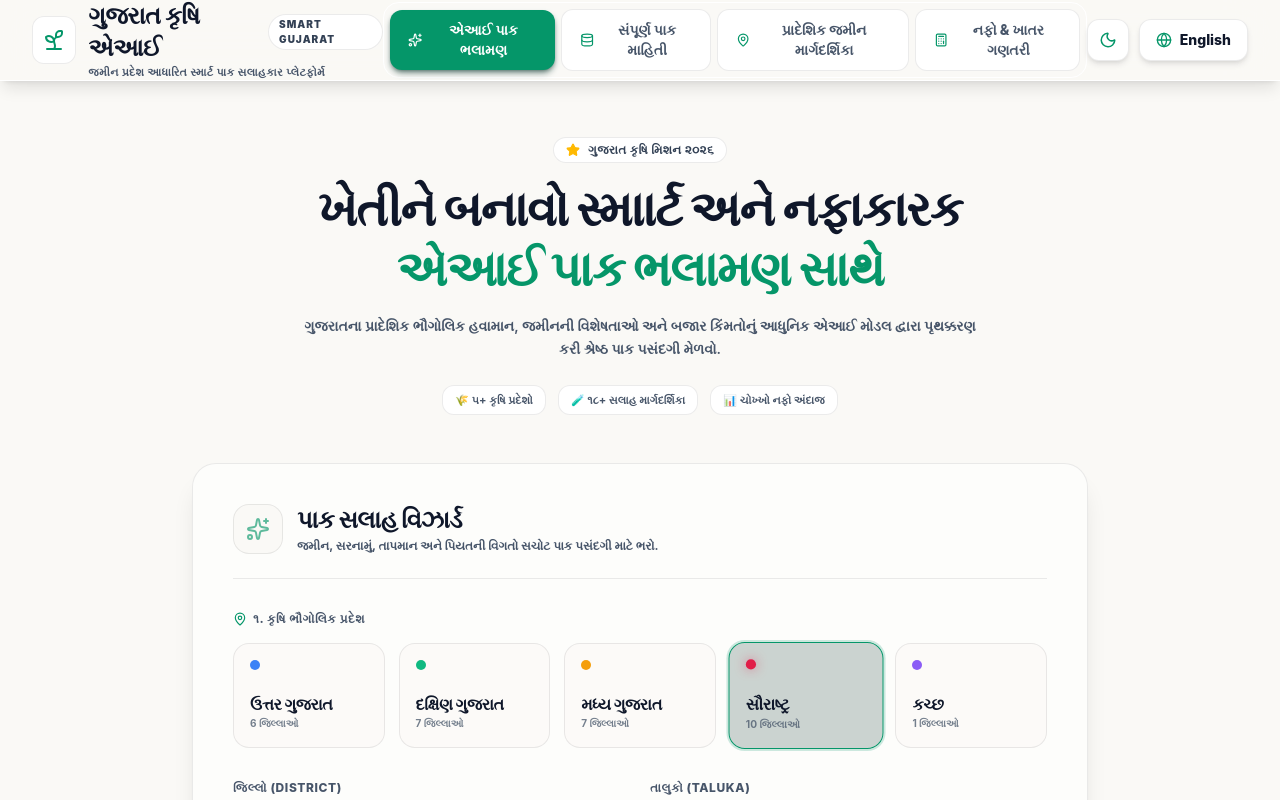
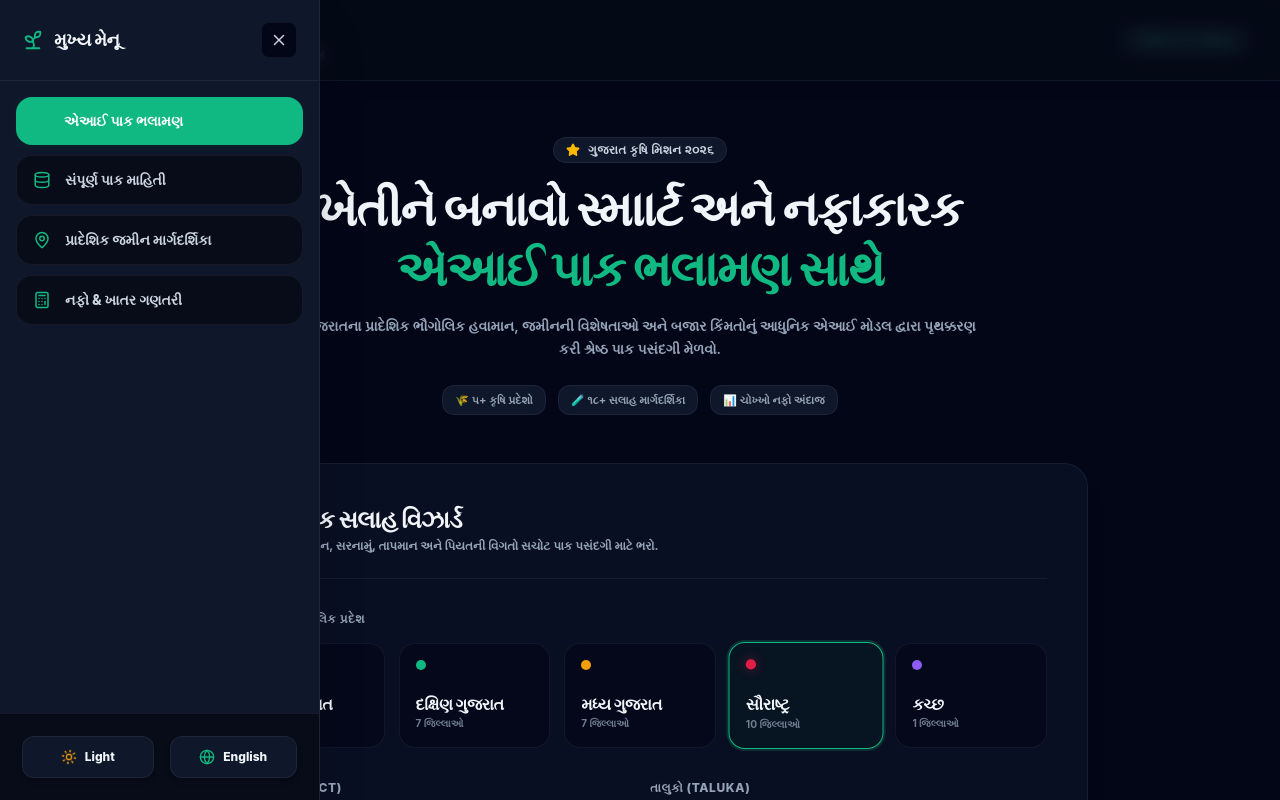
Before and after one commit to dakshsoni1005/agritech, a React (Vite) app: page / in a window 1280 px wide. Both pictures are taken after a click on the button "Open Menu / મેનૂ ખોલો". Shown: the top 800 px of the page. Built offline with nearby package versions, Linux system fonts and the light colour scheme.

Commit message:
Convert navigation options into a collapsible sliding sidebar drawer

```diff
--- a/src/components/Header.jsx
+++ b/src/components/Header.jsx
@@ -1,150 +1,186 @@
-import React from 'react';
-import { Sprout, Database, MapPin, Calculator, Globe, Sparkles, Sun, Moon } from 'lucide-react';
+import React, { useState } from 'react';
+import { Sprout, Database, MapPin, Calculator, Globe, Sparkles, Sun, Moon, Menu, X } from 'lucide-react';
 
 export default function Header({ activeTab, setActiveTab, lang, setLang, theme, setTheme }) {
+  const [isSidebarOpen, setIsSidebarOpen] = useState(false);
+
   return (
-    <header className="sticky top-0 z-50 bg-slate-950/80 backdrop-blur-xl border-b border-slate-900 text-slate-100 shadow-lg">
+    <header className="sticky top-0 z-40 bg-slate-950/85 backdrop-blur-xl border-b border-slate-900 text-slate-100 shadow-lg transition-colors duration-300">
       <div className="max-w-7xl mx-auto px-4 sm:px-6 lg:px-8">
         <div className="flex items-center justify-between h-20">
 
+          <div className="flex items-center space-x-4">
+            {/* Menu Hamburger Trigger Button */}
+            <button
+              onClick={() => setIsSidebarOpen(true)}
+              className="flex items-center justify-center w-11 h-11 rounded-xl bg-slate-900 hover:bg-slate-850 border border-slate-800 hover:border-emerald-500/40 text-slate-200 transition-all duration-300 shadow-md cursor-pointer shrink-0"
+              title="Open Menu / મેનૂ ખોલો"
+            >
+              <Menu className="w-5.5 h-5.5 text-emerald-500" />
+            </button>
+
             {/* Logo & Branding */}
             <div className="flex items-center space-x-3 cursor-pointer group" onClick={() => setActiveTab('recommendation')}>
-            <div className="w-12 h-12 rounded-xl bg-slate-900 border border-slate-800 flex items-center justify-center transition-all duration-300 group-hover:border-emerald-500/40">
-              <Sprout className="w-6 h-6 text-emerald-500 group-hover:rotate-12 transition-transform duration-300" />
+              <div className="w-11 h-11 rounded-xl bg-slate-900 border border-slate-800 flex items-center justify-center transition-all duration-300 group-hover:border-emerald-500/40">
+                <Sprout className="w-5.5 h-5.5 text-emerald-500 group-hover:rotate-12 transition-transform duration-300" />
               </div>
               <div>
                 <div className="flex items-center space-x-2">
-                <span className="font-extrabold text-xl sm:text-2xl text-slate-100 tracking-tight">
+                  <span className="font-extrabold text-lg sm:text-xl text-slate-100 tracking-tight">
                     {lang === 'gu' ? 'ગુજરાત કૃષિ એઆઈ' : 'Krishi Advisory AI'}
                   </span>
-                <span className="bg-slate-900 text-slate-350 text-[10px] uppercase font-black tracking-widest px-2.5 py-0.5 rounded-full border border-slate-800 hidden sm:inline-block">
-                  Smart Gujarat
-                </span>
                 </div>
-              <p className="text-[11px] text-slate-450 font-semibold tracking-wide">
-                {lang === 'gu' ? 'જમીન પ્રદેશ આધારિત સ્માર્ટ પાક સલાહકાર પ્લેટફોર્મ' : 'AI Crop Recommendation & Advisory Portal'}
+                <p className="text-[10px] text-slate-450 font-semibold tracking-wide hidden sm:block">
+                  {lang === 'gu' ? 'જમીન પ્રદેશ આધારિત સ્માર્ટ પાક સલાહકાર' : 'AI Crop Recommendation & Advisory Portal'}
                 </p>
               </div>
             </div>
+          </div>
 
-          {/* Desktop Navigation */}
-          <nav className="hidden lg:flex items-center space-x-1.5 bg-slate-950 p-1.5 rounded-2xl border border-slate-900">
+          {/* Right Header Status: Displays current active layout tab */}
+          <div className="flex items-center">
+            <span className="bg-slate-900 text-emerald-500 text-[10px] uppercase font-black tracking-widest px-3.5 py-1.5 rounded-xl border border-slate-800 transition-all duration-300">
+              {activeTab === 'recommendation' && (lang === 'gu' ? 'એઆઈ પાક ભલામણ' : 'AI Recommendation')}
+              {activeTab === 'database' && (lang === 'gu' ? 'પાક માહિતી કોષ' : 'Crop Database')}
+              {activeTab === 'regions' && (lang === 'gu' ? 'જમીન માર્ગદર્શિકા' : 'Soil Insights')}
+              {activeTab === 'calculator' && (lang === 'gu' ? 'નફો & ખાતર ગણતરી' : 'Yield & Profit')}
+            </span>
+          </div>
+
+        </div>
+      </div>
+
+      {/* Collapsible Sidebar Drawer Overlay and Panel */}
+      {isSidebarOpen && (
+        <>
+          {/* Backdrop Blur Overlay */}
+          <div
+            className="fixed inset-0 z-45 bg-slate-955/60 backdrop-blur-sm transition-opacity duration-300"
+            onClick={() => setIsSidebarOpen(false)}
+          />
+
+          {/* Sidebar Drawer Panel */}
+          <div className="fixed top-0 left-0 h-screen w-80 max-w-[85vw] bg-slate-900 border-r border-slate-800 z-50 shadow-2xl flex flex-col justify-between animate-slide-right overflow-hidden transition-colors duration-300">
+
+            <div>
+              {/* Sidebar Header */}
+              <div className="p-5.5 border-b border-slate-850 flex items-center justify-between">
+                <div className="flex items-center space-x-2.5">
+                  <Sprout className="w-5.5 h-5.5 text-emerald-500" />
+                  <span className="font-black text-slate-100 text-lg tracking-tight">
+                    {lang === 'gu' ? 'મુખ્ય મેનૂ' : 'Krishi Navigation'}
+                  </span>
+                </div>
                 <button
-              onClick={() => setActiveTab('recommendation')}
-              className={`flex items-center space-x-2 px-4.5 py-2.5 rounded-xl text-sm font-extrabold transition-all duration-300 relative group cursor-pointer ${
+                  onClick={() => setIsSidebarOpen(false)}
+                  className="w-9 h-9 rounded-lg bg-slate-950 border border-slate-850 hover:border-emerald-500/40 text-slate-350 hover:text-white flex items-center justify-center transition-all duration-300 cursor-pointer"
+                >
+                  <X className="w-4.5 h-4.5" />
+                </button>
+              </div>
+
+              {/* Sidebar Navigation Items */}
+              <nav className="p-4 space-y-2.5">
+                <button
+                  onClick={() => {
+                    setActiveTab('recommendation');
+                    setIsSidebarOpen(false);
+                  }}
+                  className={`w-full flex items-center space-x-3.5 px-4 py-3.5 rounded-2xl text-sm font-extrabold transition-all duration-350 group cursor-pointer ${
                     activeTab === 'recommendation'
-                  ? 'bg-emerald-600 text-white shadow-md shadow-emerald-950/50'
-                  : 'text-slate-405 hover:text-emerald-500 bg-slate-900 hover:bg-slate-900/80 border border-slate-850'
+                      ? 'bg-emerald-600 text-white shadow-md shadow-emerald-950/20'
+                      : 'text-slate-300 hover:text-emerald-500 bg-slate-955 hover:bg-slate-950 border border-slate-850 hover:border-emerald-555/20'
                   }`}
                 >
-              <Sparkles className={`w-4 h-4 transition-transform duration-300 group-hover:rotate-12 ${activeTab === 'recommendation' ? 'text-white' : 'text-emerald-500'}`} />
+                  <Sparkles className="w-4.5 h-4.5 text-emerald-500 group-hover:scale-110 transition-transform" />
                   <span>{lang === 'gu' ? 'એઆઈ પાક ભલામણ' : 'AI Recommendation'}</span>
                 </button>
 
                 <button
-              onClick={() => setActiveTab('database')}
-              className={`flex items-center space-x-2 px-4.5 py-2.5 rounded-xl text-sm font-extrabold transition-all duration-300 relative group cursor-pointer ${
+                  onClick={() => {
+                    setActiveTab('database');
+                    setIsSidebarOpen(false);
+                  }}
+                  className={`w-full flex items-center space-x-3.5 px-4 py-3.5 rounded-2xl text-sm font-extrabold transition-all duration-350 group cursor-pointer ${
                     activeTab === 'database'
-                  ? 'bg-emerald-600 text-white shadow-md shadow-emerald-950/50'
-                  : 'text-slate-405 hover:text-emerald-500 bg-slate-900 hover:bg-slate-900/80 border border-slate-850'
+                      ? 'bg-emerald-600 text-white shadow-md shadow-emerald-950/20'
+                      : 'text-slate-300 hover:text-emerald-500 bg-slate-955 hover:bg-slate-950 border border-slate-850 hover:border-emerald-555/20'
                   }`}
                 >
-              <Database className={`w-4 h-4 transition-transform duration-300 group-hover:scale-110 ${activeTab === 'database' ? 'text-white' : 'text-emerald-500'}`} />
+                  <Database className="w-4.5 h-4.5 text-emerald-500 group-hover:scale-110 transition-transform" />
                   <span>{lang === 'gu' ? 'સંપૂર્ણ પાક માહિતી' : 'Crop Database'}</span>
                 </button>
 
                 <button
-              onClick={() => setActiveTab('regions')}
-              className={`flex items-center space-x-2 px-4.5 py-2.5 rounded-xl text-sm font-extrabold transition-all duration-300 relative group cursor-pointer ${
+                  onClick={() => {
+                    setActiveTab('regions');
+                    setIsSidebarOpen(false);
+                  }}
+                  className={`w-full flex items-center space-x-3.5 px-4 py-3.5 rounded-2xl text-sm font-extrabold transition-all duration-350 group cursor-pointer ${
                     activeTab === 'regions'
-                  ? 'bg-emerald-600 text-white shadow-md shadow-emerald-950/50'
-                  : 'text-slate-405 hover:text-emerald-500 bg-slate-900 hover:bg-slate-900/80 border border-slate-850'
+                      ? 'bg-emerald-600 text-white shadow-md shadow-emerald-950/20'
+                      : 'text-slate-300 hover:text-emerald-500 bg-slate-955 hover:bg-slate-950 border border-slate-850 hover:border-emerald-555/20'
                   }`}
                 >
-              <MapPin className={`w-4 h-4 transition-transform duration-300 group-hover:translate-y-[-1px] ${activeTab === 'regions' ? 'text-white' : 'text-emerald-500'}`} />
+                  <MapPin className="w-4.5 h-4.5 text-emerald-500 group-hover:scale-110 transition-transform" />
                   <span>{lang === 'gu' ? 'પ્રાદેશિક જમીન માર્ગદર્શિકા' : 'Soil Insights'}</span>
                 </button>
 
                 <button
-              onClick={() => setActiveTab('calculator')}
-              className={`flex items-center space-x-2 px-4.5 py-2.5 rounded-xl text-sm font-extrabold transition-all duration-300 relative group cursor-pointer ${
+                  onClick={() => {
+                    setActiveTab('calculator');
+                    setIsSidebarOpen(false);
+                  }}
+                  className={`w-full flex items-center space-x-3.5 px-4 py-3.5 rounded-2xl text-sm font-extrabold transition-all duration-350 group cursor-pointer ${
                     activeTab === 'calculator'
-                  ? 'bg-emerald-600 text-white shadow-md shadow-emerald-950/50'
-                  : 'text-slate-405 hover:text-emerald-500 bg-slate-900 hover:bg-slate-900/80 border border-slate-850'
+                      ? 'bg-emerald-600 text-white shadow-md shadow-emerald-950/20'
+                      : 'text-slate-300 hover:text-emerald-500 bg-slate-955 hover:bg-slate-950 border border-slate-850 hover:border-emerald-555/20'
                   }`}
                 >
-              <Calculator className={`w-4 h-4 transition-transform duration-300 group-hover:scale-115 ${activeTab === 'calculator' ? 'text-white' : 'text-emerald-500'}`} />
+                  <Calculator className="w-4.5 h-4.5 text-emerald-500 group-hover:scale-110 transition-transform" />
                   <span>{lang === 'gu' ? 'નફો & ખાતર ગણતરી' : 'Yield & Profit'}</span>
                 </button>
               </nav>
+            </div>
 
-          {/* Controls: Theme & Language Selectors */}
-          <div className="flex items-center space-x-2.5">
+            {/* Sidebar Controls (Theme selector & Language switcher) */}
+            <div className="p-5.5 border-t border-slate-850 bg-slate-955 flex items-center justify-between gap-4">
+
+              {/* Theme toggle option */}
               <button
                 onClick={() => setTheme(theme === 'dark' ? 'light' : 'dark')}
-              className="flex items-center justify-center w-10.5 h-10.5 rounded-xl bg-slate-900 hover:bg-slate-850 border border-slate-800 hover:border-emerald-500/40 text-slate-200 transition-all duration-300 shadow-md cursor-pointer"
-              title={theme === 'dark' ? 'Switch to Light Mode / લાઈટ મોડ ચાલુ કરો' : 'Switch to Dark Mode / ડાર્ક મોડ ચાલુ કરો'}
+                className="flex-1 flex items-center justify-center space-x-2 px-3.5 py-3 rounded-xl bg-slate-900 hover:bg-slate-850 border border-slate-800 hover:border-emerald-500/40 text-slate-200 transition-all duration-300 shadow-md cursor-pointer"
+                title={theme === 'dark' ? 'Switch to Light Mode' : 'Switch to Dark Mode'}
               >
                 {theme === 'dark' ? (
-                <Sun className="w-4.5 h-4.5 text-amber-500 animate-spin" style={{ animationDuration: '12s' }} />
+                  <>
+                    <Sun className="w-4 h-4 text-amber-500 animate-spin" style={{ animationDuration: '10s' }} />
+                    <span className="text-xs font-extrabold">Light</span>
+                  </>
                 ) : (
-                <Moon className="w-4.5 h-4.5 text-emerald-500" />
+                  <>
+                    <Moon className="w-4 h-4 text-emerald-500" />
+                    <span className="text-xs font-extrabold">Dark</span>
+                  </>
                 )}
               </button>
 
+              {/* Language switcher option */}
               <button
                 onClick={() => setLang(lang === 'gu' ? 'en' : 'gu')}
-              className="flex items-center space-x-2 px-4 py-2.5 rounded-xl bg-slate-900 hover:bg-slate-850 border border-slate-800 hover:border-emerald-500/40 text-xs sm:text-sm font-extrabold text-slate-200 hover:text-emerald-400 transition-all duration-300 shadow-md cursor-pointer"
+                className="flex-1 flex items-center justify-center space-x-2 px-3 py-3 rounded-xl bg-slate-900 hover:bg-slate-850 border border-slate-800 hover:border-emerald-550/40 text-xs font-extrabold text-slate-200 hover:text-emerald-400 transition-all duration-300 shadow-md cursor-pointer"
                 title="Toggle Language / ભાષા બદલો"
               >
                 <Globe className="w-4 h-4 text-emerald-500" />
                 <span>{lang === 'gu' ? 'English' : 'ગુજરાતી'}</span>
               </button>
+
             </div>
 
           </div>
+        </>
+      )}
 
-        {/* Mobile Navigation Bar */}
-        <div className="flex lg:hidden overflow-x-auto py-3 space-x-2 border-t border-slate-900 no-scrollbar">
-          <button
-            onClick={() => setActiveTab('recommendation')}
-            className={`flex items-center space-x-1.5 whitespace-nowrap px-4 py-2 rounded-xl text-xs font-black transition-all duration-300 cursor-pointer ${
-              activeTab === 'recommendation' ? 'bg-emerald-600 text-white shadow-md shadow-emerald-950/40' : 'bg-slate-900 text-slate-400 border border-slate-850'
-            }`}
-          >
-            <Sparkles className="w-3.5 h-3.5" />
-            <span>{lang === 'gu' ? 'એઆઈ પાક ભલામણ' : 'AI Advisor'}</span>
-          </button>
-          <button
-            onClick={() => setActiveTab('database')}
-            className={`flex items-center space-x-1.5 whitespace-nowrap px-4 py-2 rounded-xl text-xs font-black transition-all duration-300 cursor-pointer ${
-              activeTab === 'database' ? 'bg-emerald-600 text-white shadow-md shadow-emerald-950/40' : 'bg-slate-900 text-slate-400 border border-slate-850'
-            }`}
-          >
-            <Database className="w-3.5 h-3.5" />
-            <span>{lang === 'gu' ? 'પાક માહિતી' : 'Database'}</span>
-          </button>
-          <button
-            onClick={() => setActiveTab('regions')}
-            className={`flex items-center space-x-1.5 whitespace-nowrap px-4 py-2 rounded-xl text-xs font-black transition-all duration-300 cursor-pointer ${
-              activeTab === 'regions' ? 'bg-emerald-600 text-white shadow-md shadow-emerald-950/40' : 'bg-slate-900 text-slate-400 border border-slate-850'
-            }`}
-          >
-            <MapPin className="w-3.5 h-3.5" />
-            <span>{lang === 'gu' ? 'જમીન પ્રદેશ' : 'Regions'}</span>
-          </button>
-          <button
-            onClick={() => setActiveTab('calculator')}
-            className={`flex items-center space-x-1.5 whitespace-nowrap px-4 py-2 rounded-xl text-xs font-black transition-all duration-300 cursor-pointer ${
-              activeTab === 'calculator' ? 'bg-emerald-600 text-white shadow-md shadow-emerald-950/40' : 'bg-slate-900 text-slate-400 border border-slate-850'
-            }`}
-          >
-            <Calculator className="w-3.5 h-3.5" />
-            <span>{lang === 'gu' ? 'નફો ગણતરી' : 'Estimator'}</span>
-          </button>
-        </div>
-
-      </div>
     </header>
   );
 }
--- a/src/index.css
+++ b/src/index.css
@@ -219,3 +219,16 @@ input[type="range"].accent-sky::-webkit-slider-thumb:hover {
   background-color: #38bdf8;
   box-shadow: 0 0 14px rgba(56, 189, 248, 0.5);
 }
+
+@keyframes slideRight {
+  from {
+    transform: translateX(-100%);
+  }
+  to {
+    transform: translateX(0);
+  }
+}
+
+.animate-slide-right {
+  animation: slideRight 0.3s cubic-bezier(0.16, 1, 0.3, 1) forwards;
+}
```
Lines whose indentation alone changed are shown as unchanged.
